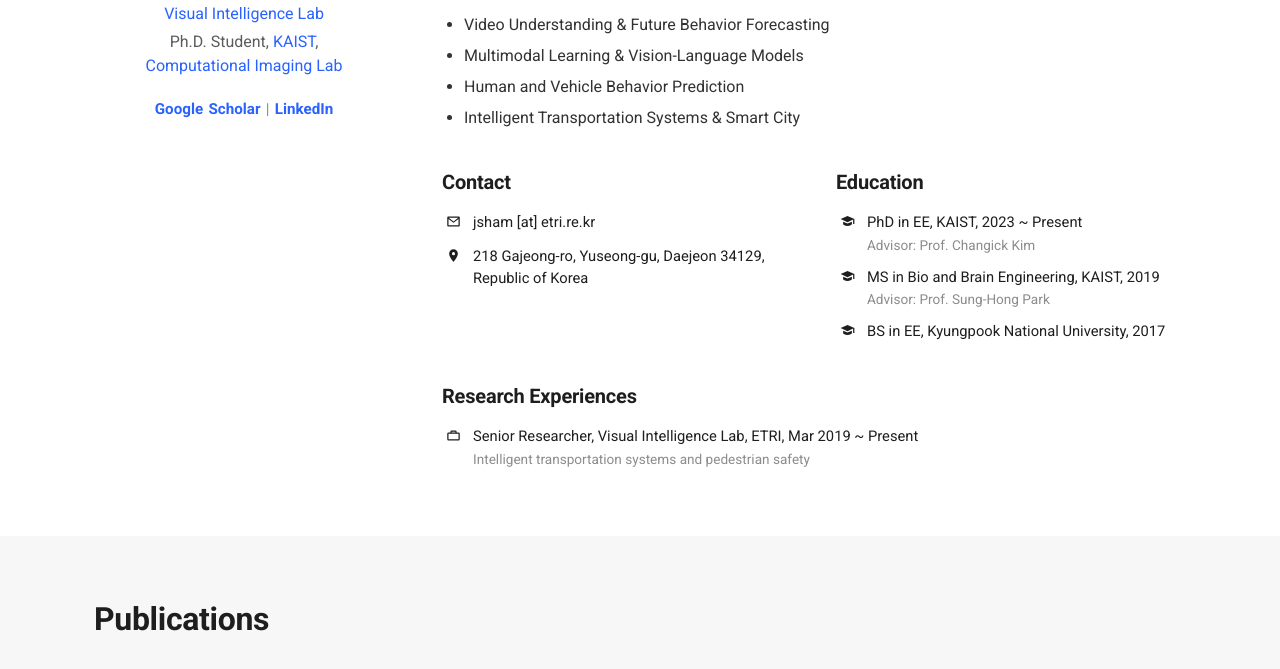
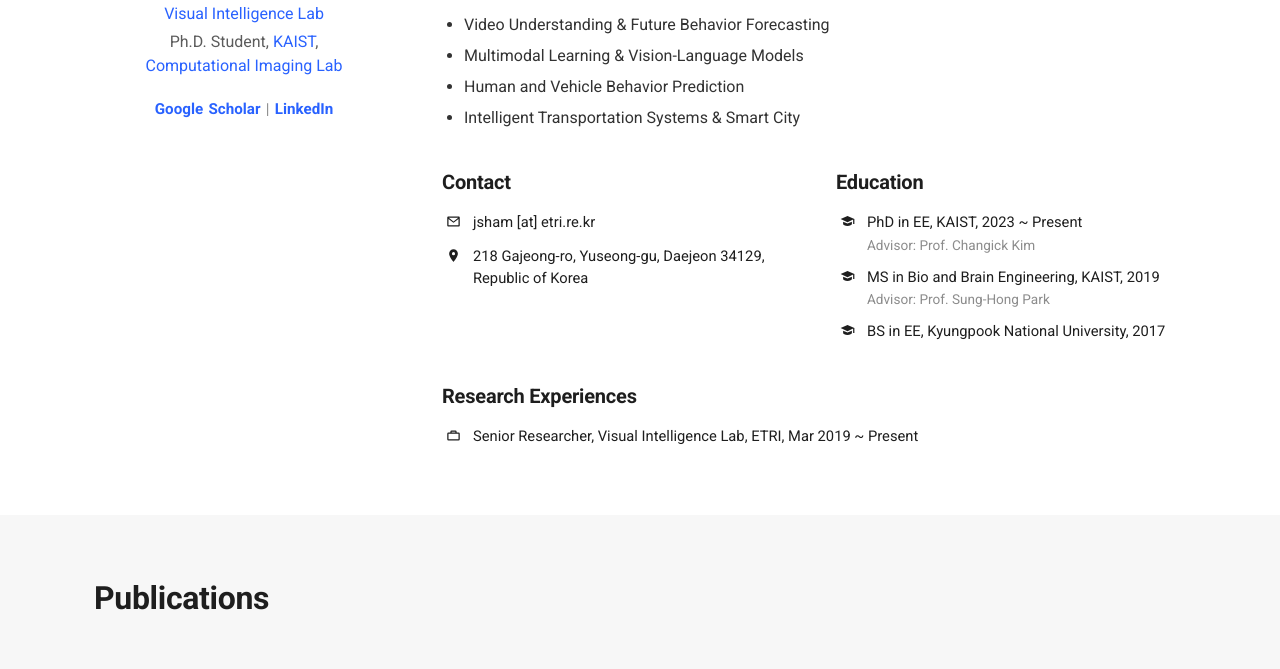
Before and after one commit to JeSeokHam/JeSeokHam.github.io, a plain HTML site: page index.html in a window 1280 px wide. Shown: the part 394-1063 px from the top of the page. Drawn offline with Linux system fonts and the light colour scheme.

Commit message:
Remove role description from index.html
Removed the description of the role from the list item.

```diff
--- a/index.html
+++ b/index.html
@@ -287,7 +287,6 @@ h1.section-heading{
             <span class="ico"><svg viewBox="0 0 24 24" aria-hidden="true"><path d="M9 4a2 2 0 0 0-2 2v1H4a2 2 0 0 0-2 2v9a2 2 0 0 0 2 2h16a2 2 0 0 0 2-2V9a2 2 0 0 0-2-2h-3V6a2 2 0 0 0-2-2H9Zm0 2h6v1H9V6ZM4 9h16v9H4V9Z"/></svg></span>
             <span>
               Senior Researcher, Visual Intelligence Lab, ETRI, Mar 2019 ~ Present
-              <em>Intelligent transportation systems and pedestrian safety</em>
             </span>
           </li>
         </ul>
```
